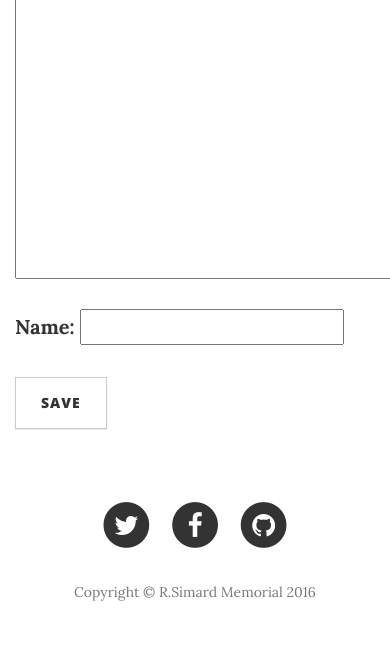
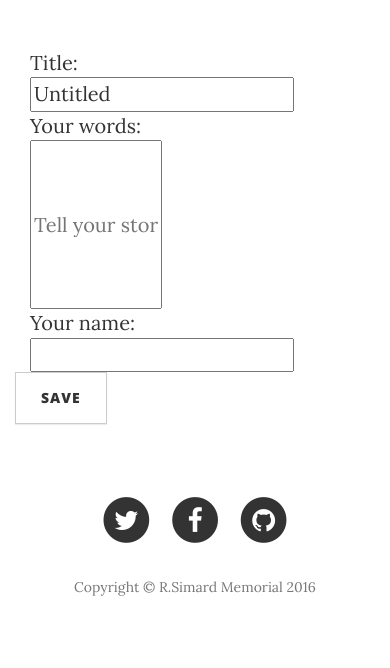
Before and after one commit to gsimore/Memorial-of-Rosemarie-Simard, a Django app: page /post/new/ in a window 390 px wide; the page is wider, and only the part inside the window is pictured. Shown: the part 220-888 px from the top of that part. After the commit the page ends 816 px from the top of that part, so only its background shows below. Run offline with Django 3.2, Linux system fonts and the light colour scheme; some libraries are stand-ins or nearby versions.

Commit message:
added image upload page versus add post page, changing css for forms, populating forms manually in html, and updated models for images. added new images for headings too

```diff
--- a/mewall/forms.py
+++ b/mewall/forms.py
@@ -1,9 +1,18 @@
 from django import forms
-
 from .models import Post
 
 class PostForm(forms.ModelForm):
 
     class Meta:
         model = Post
-        fields = ('title', 'text', 'name')
+        fields = ('title', 'text', 'name', 'image', 'description')
+        widgets = {
+            'text': forms.TextInput(attrs={'placeholder': 'Tell your stories, memories and prayers here.', 'class': 'form-description'}),
+            'description': forms.TextInput(attrs={'placeholder': 'Write a brief description of your image.', 'class': 'form-description'}),
+        }
+
+    def __init__(self, *args, **kwargs):
+            super(PostForm, self).__init__(*args, **kwargs)
+            self.fields['title'].label = "Title"
+            self.fields['text'].label = "Your words:"
+            self.fields['name'].label = "Your name:"
--- a/mewall/models.py
+++ b/mewall/models.py
@@ -7,11 +7,18 @@ class Post(models.Model):
     name = models.CharField(max_length=200)
     title = models.CharField(max_length=200, default="Untitled")
     text = models.TextField()
+    image = models.ImageField(blank=True, null=True)
+    has_image = models.BooleanField(default=False)
+    description = models.TextField(blank=True, null=True)
     published_date = models.DateTimeField(
         default=timezone.now)
 
     def publish(self):
         self.published_date = timezone.now()
+        if self.image != none:
+            self.has_image = True
+        else:
+            self.has_image = False
         self.save
 
     def __str__(self):
--- a/mewall/static/css/wall.css
+++ b/mewall/static/css/wall.css
@@ -16,6 +16,15 @@ body {
   font-size: 0.5em;
 }
 
-#footer {
-  height: 10%;
+.post-buttons {
+
 }
+
+.form-text {
+
+}
+
+.form-description {
+    width: 40%;
+    height: 20%;
+}
--- a/mewall/templates/mewall/head.html
+++ b/mewall/templates/mewall/head.html
@@ -41,7 +41,7 @@
                           <span class="sr-only">Toggle navigation</span>
                           Menu <i class="fa fa-bars"></i>
                       </button>
-                      <a class="navbar-brand navtext" href="index.html">Rosemarie Simard</a>
+                      <a class="navbar-brand navtext" href="{% url 'post_list' %}">Rosemarie Simard</a>
                   </div>
 
                   <!-- Collect the nav links, forms, and other content for toggling -->
@@ -54,7 +54,7 @@
                               <a href="about.html">About</a>
                           </li>
                           <li>
-                              <a href="contact.html">Contact</a>
+                              <a href="{% url 'post_new' %}">Post</a>
                           </li>
                       </ul>
                   </div>
@@ -83,7 +83,7 @@
                       <div class="col-lg-8 col-lg-offset-2 col-md-10 col-md-offset-1">
                           <ul class="list-inline text-center">
                               <li>
-                                  <a href="#">
+                                  <a href="">
                                       <span class="fa-stack fa-lg">
                                           <i class="fa fa-circle fa-stack-2x"></i>
                                           <i class="fa fa-twitter fa-stack-1x fa-inverse"></i>
@@ -91,7 +91,7 @@
                                   </a>
                               </li>
                               <li>
-                                  <a href="#">
+                                  <a href="https://www.facebook.com/rosemarie.simard.3?ref=br_rs">
                                       <span class="fa-stack fa-lg">
                                           <i class="fa fa-circle fa-stack-2x"></i>
                                           <i class="fa fa-facebook fa-stack-1x fa-inverse"></i>
@@ -99,7 +99,7 @@
                                   </a>
                               </li>
                               <li>
-                                  <a href="#">
+                                  <a href="https://github.com/gsimore">
                                       <span class="fa-stack fa-lg">
                                           <i class="fa fa-circle fa-stack-2x"></i>
                                           <i class="fa fa-github fa-stack-1x fa-inverse"></i>
@@ -113,17 +113,13 @@
               </div>
           </footer>
 
-      <script src="vendor/jquery/jquery.min.js"></script>
+      <script src="/static/vendor/jquery/jquery.min.js"></script>
 
       <!-- Bootstrap Core JavaScript -->
-      <script src="vendor/bootstrap/js/bootstrap.min.js"></script>
-
-      <!-- Contact Form JavaScript -->
-      <script src="js/jqBootstrapValidation.js"></script>
-      <script src="js/contact_me.js"></script>
+      <script src="/static/vendor/bootstrap/js/bootstrap.min.js"></script>
 
       <!-- Theme JavaScript -->
-      <script src="js/clean-blog.min.js"></script>
+      <script src="/static/js/clean-blog.min.js"></script>
 
     </body>
 </html>
--- a/mewall/templates/mewall/post_edit.html
+++ b/mewall/templates/mewall/post_edit.html
@@ -1,10 +1,32 @@
 {% extends 'mewall/head.html' %}
 
+{% block header %}
+<header class="intro-header" style="background-image: url('/static/img/granite.jpg')">
+    <div class="container">
+        <div class="row">
+            <div class="col-lg-8 col-lg-offset-2 col-md-10 col-md-offset-1">
+                <div class="post-heading">
+                    <h1>Your Words</h1>
+                </div>
+            </div>
+        </div>
+    </div>
+</header>
+{% endblock %}
 
 {% block content %}
-    <h1>Your words.</h1>
     <form method="POST" class="post-form">{% csrf_token %}
-        {{ form.as_p }}
+      <div class="container">
+          <div class="row">
+              <div class="col-sm-6"> Title: </div> <div class="col-sm-6"> {{ form.title }} </div>
+          </div>
+          <div class="row">
+              <div class="col-sm-6"> Your words:</div> <div class="col-sm-6">{{ form.text }} </div>
+          </div>
+          <div class="row">
+              <div class="col-sm-6">Your name: </div><div class="col-sm-6">{{ form.name }} </div>
+          </div>
+      </div>
         <button type="submit" class="save btn btn-default">Save</button>
     </form>
 {% endblock %}
--- a/mewall/urls.py
+++ b/mewall/urls.py
@@ -6,4 +6,5 @@ urlpatterns = [
     url(r'^post/(?P<pk>\d+)/$', views.post_detail, name='post_detail'),
     url(r'^post/new/$', views.post_new, name='post_new'),
     url(r'^post/(?P<pk>\d+)/edit/$', views.post_edit, name='post_edit'),
+    url(r'^post/image/$', views.post_image, name='post_image'),
 ]
--- a/mewall/views.py
+++ b/mewall/views.py
@@ -26,6 +26,19 @@ def post_new(request):
         form = PostForm()
     return render(request, 'mewall/post_edit.html', {'form': form})
 
+def post_image(request):
+    if request.method == "POST":
+        form = PostForm(request.POST)
+        if form.is_valid():
+            post = form.save(commit=False)
+            post.published_date = timezone.now()
+            post.save()
+            return redirect('post_detail', pk=post.pk)
+    else:
+        form = PostForm()
+    return render(request, 'mewall/post_image.html', {'form': form})
+
+
 def post_edit(request, pk):
     post = get_object_or_404(Post, pk=pk)
     if request.method == "POST":
```
Also changed, not shown: mewall/templates/mewall/post_image.html (added, +35 -0 lines), mewall/templates/mewall/post_list.html (+24 -7 lines), mewall/migrations/0003_post_image.py (added), mewall/migrations/0004_post_has_image.py (added), mewall/migrations/0005_post_description.py (added), 1 other file.
